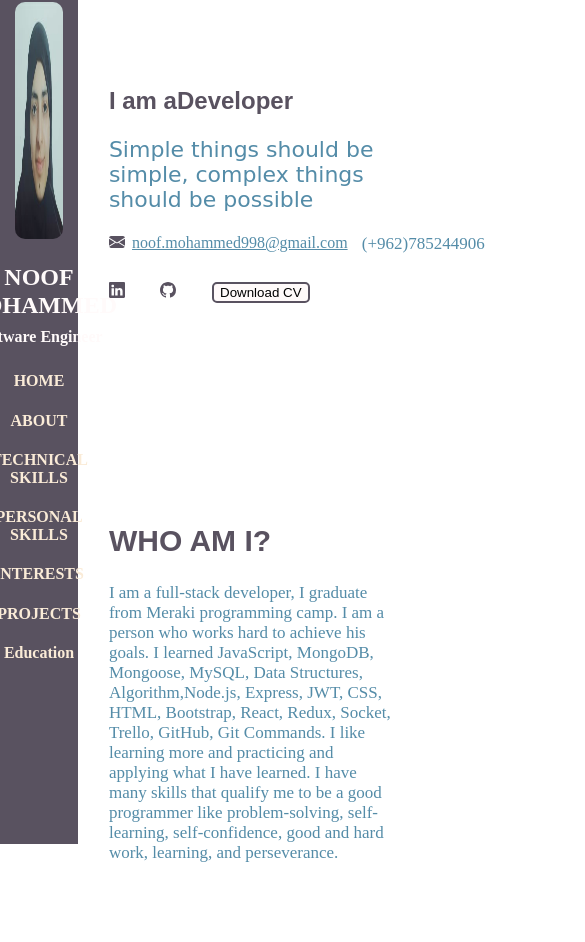
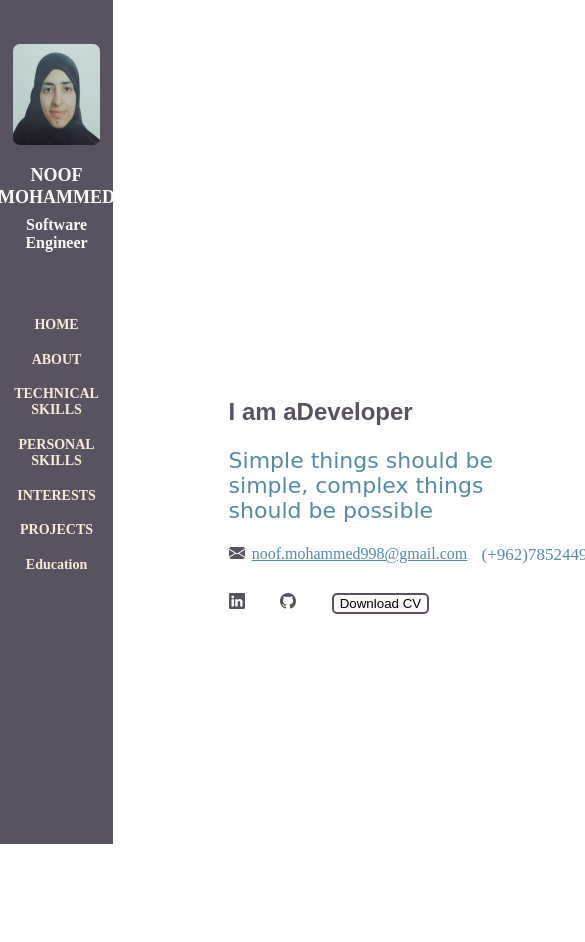
Before and after one commit to NoofMohammed/portfolio, a plain HTML site: page index.html in a window 390 px wide. Shown: the top 942 px of the page, 585 px wide, since content can reach past the window. Drawn offline with nearby package versions, Linux system fonts and the light colour scheme.

Commit message:
style reponsive

```diff
--- a/style.css
+++ b/style.css
@@ -110,7 +110,7 @@ h5 {
 
 h3.camp {
     color: #214252;
-    font-size: 20px;
+    font-size: 15px;
     margin-top: 24px;
 }
 .education {
@@ -118,8 +118,8 @@ h3.camp {
     padding: 16% 2%;
 }
 img {
-  border-radius: 10px;
-  width: 11%;
+  border-radius: 7px;
+    width: 5%;
   height: 0%;
   margin-top: 3%;
 }
@@ -197,3 +197,33 @@ h5.app {
     display: flex;
     gap: 4%;
 }
+
+@media all and (max-width: 600px){
+  .navigation {
+    width: 29%;
+}
+img.my-img {
+  width: 86%;
+    height: 12%;
+    margin-top: 43%;
+}
+h2.noof {
+  font-size: 18px;
+}
+h5.job {
+  margin-top: -6%;
+}
+.navigation-div {
+  margin-top: 58%;
+  font-size: 14px;
+}
+.details {
+  margin-left: 57%;
+}
+.home {
+  padding: 100% 2%;
+}
+.about {
+  padding: 98% 2%;
+}
+}
```
